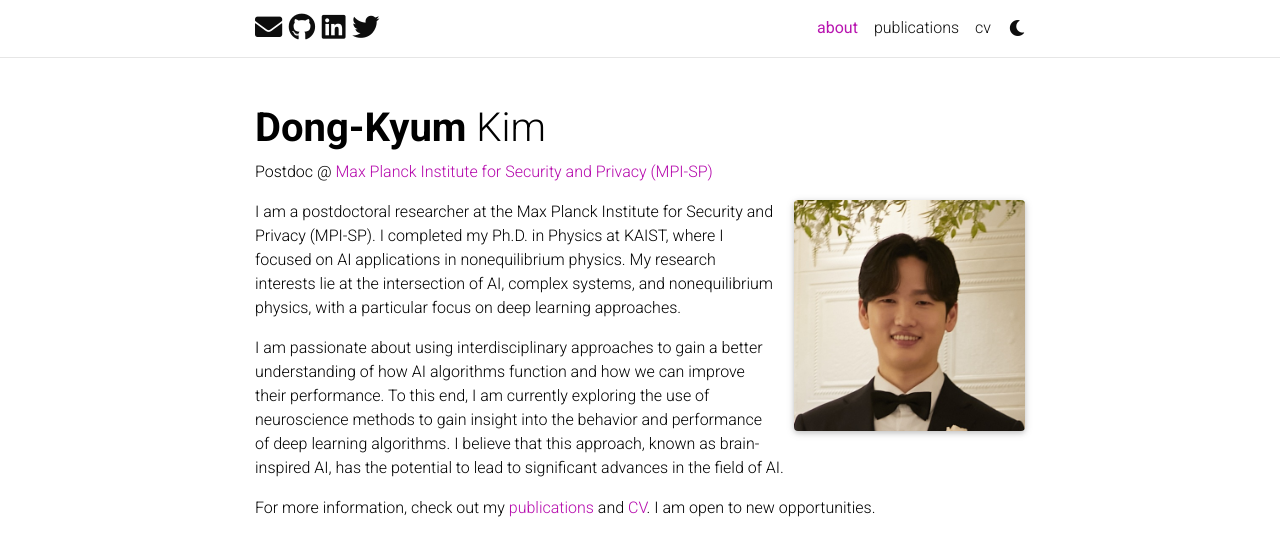
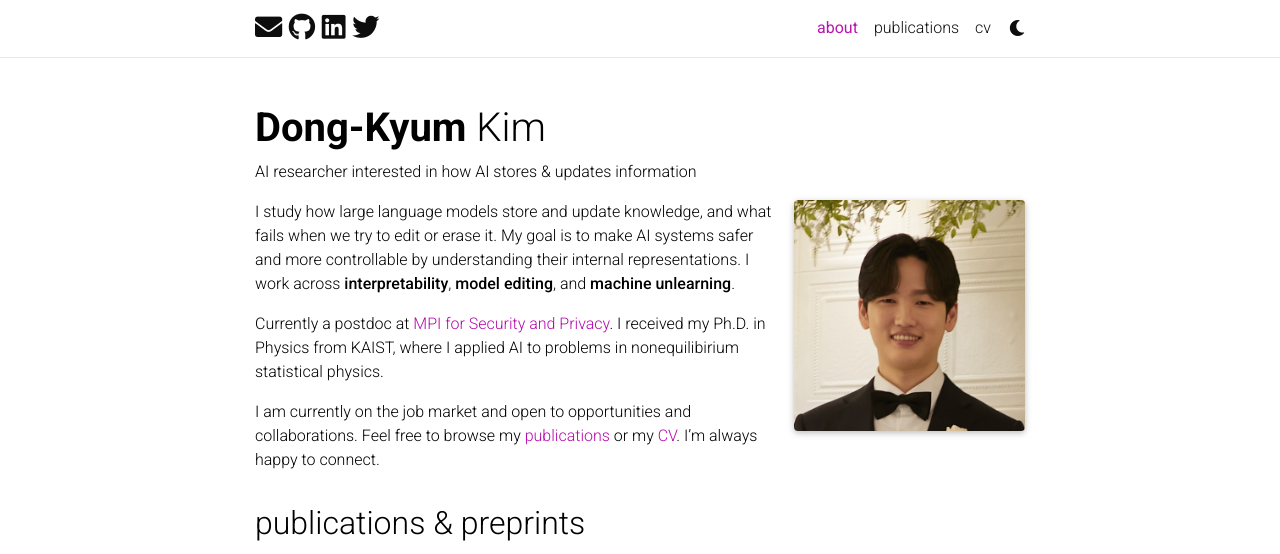
Before and after one commit to kdkyum/kdkyum.github.io, a Jekyll site: the page built from _pages/about.md, in a window 1280 px wide, cut to the strip 0-554 px from the top of the page. Built offline with Jekyll 4.4.1, drawn with Linux system fonts in a browser that asks for light colours; full-size pictures stand in for the smaller copies a plugin makes; comment, search, counter and statistics services are not loaded; a style sheet for code colours, icons or effects is not loaded.

Commit message:
feat: update about page to reflect current research focus and job market status

```diff
--- a/_pages/about.md
+++ b/_pages/about.md
@@ -2,7 +2,7 @@
 layout: about
 title: about
 permalink: /
-subtitle: Postdoc @ <a href="https://www.mpi-sp.org">Max Planck Institute for Security and Privacy (MPI-SP)</a>
+subtitle: AI researcher interested in how AI stores & updates information
 
 profile:
   align: right
@@ -16,11 +16,11 @@ social: false # includes social icons at the bottom of the page
 years: [2026, 2025, 2024, 2023, 2022, 2021, 2020]
 ---
 
-I am a postdoctoral researcher at the Max Planck Institute for Security and Privacy (MPI-SP). I completed my Ph.D. in Physics at KAIST, where I focused on AI applications in nonequilibrium physics. My research interests lie at the intersection of AI, complex systems, and nonequilibrium physics, with a particular focus on deep learning approaches.
+I study how large language models store and update knowledge, and what fails when we try to edit or erase it. My goal is to make AI systems safer and more controllable by understanding their internal representations. I work across **interpretability**, **model editing**, and **machine unlearning**.
 
-I am passionate about using interdisciplinary approaches to gain a better understanding of how AI algorithms function and how we can improve their performance. To this end, I am currently exploring the use of neuroscience methods to gain insight into the behavior and performance of deep learning algorithms. I believe that this approach, known as brain-inspired AI, has the potential to lead to significant advances in the field of AI.
+Currently a postdoc at [MPI for Security and Privacy](https://www.mpi-sp.org). I received my Ph.D. in Physics from KAIST, where I applied AI to problems in nonequilibirium statistical physics.
 
-For more information, check out my [publications](https://kdkyum.github.io/publications/) and [CV](https://kdkyum.github.io/assets/pdf/CV_DKK.pdf). I am open to new opportunities.
+I am currently on the job market and open to opportunities and collaborations. Feel free to browse my [publications](/publications/) or my [CV](/assets/pdf/CV_DKK.pdf). I’m always happy to connect.
 
 <!-- I am a physicist passionate about AI and did my PhD in physics at KAIST, Korea. Under professor [Hawoong Jeong](https://stat.kaist.ac.kr/~hjeong/)'s supervision, I worked on applications of ML in complex systems and statistical physics. My current research focus is understanding highly complex nonequilibrium systems, such as biological systems, active matter, and others in nature, through stochastic thermodynamics with ML-based approaches. -->
 
```
